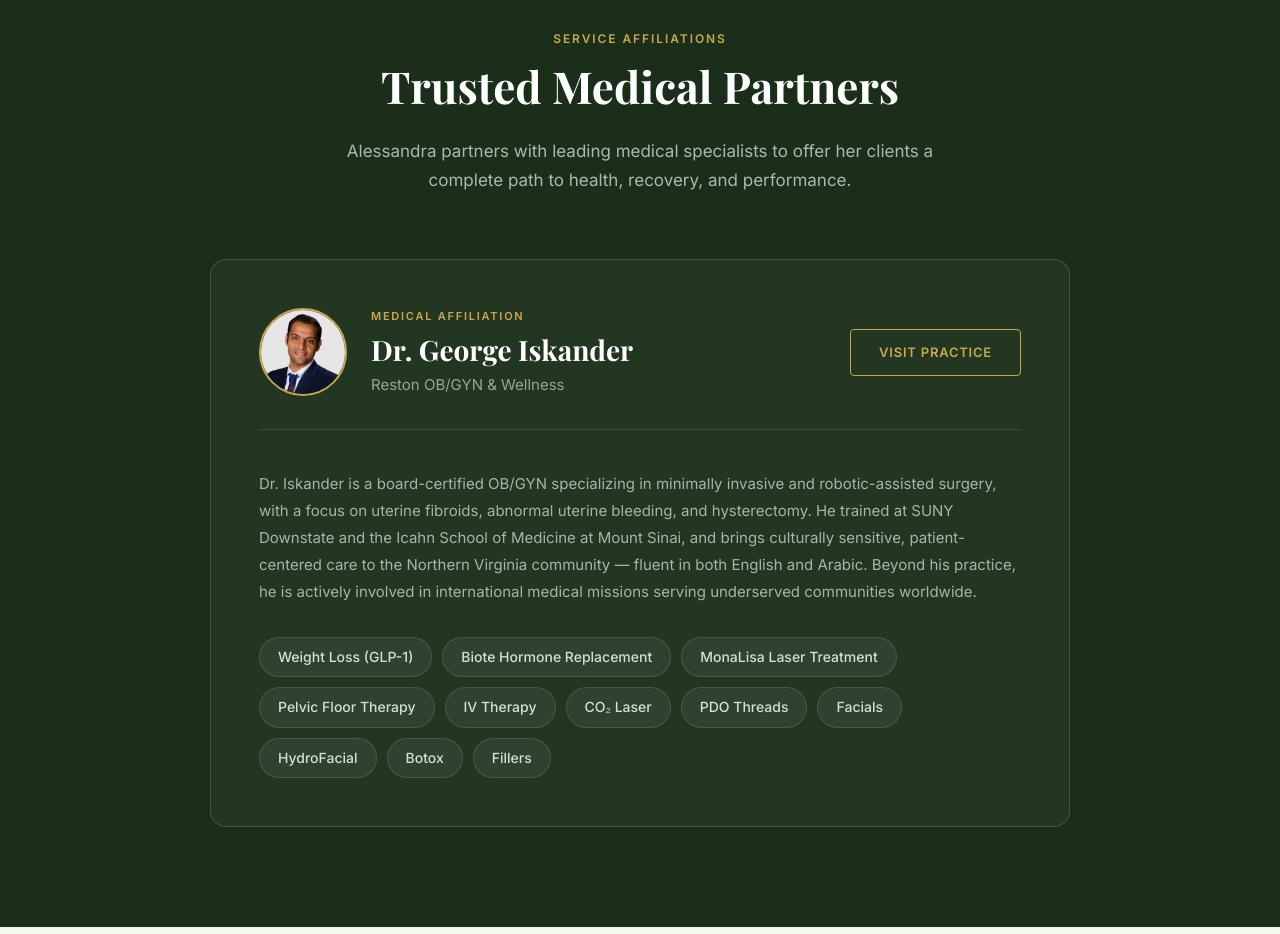
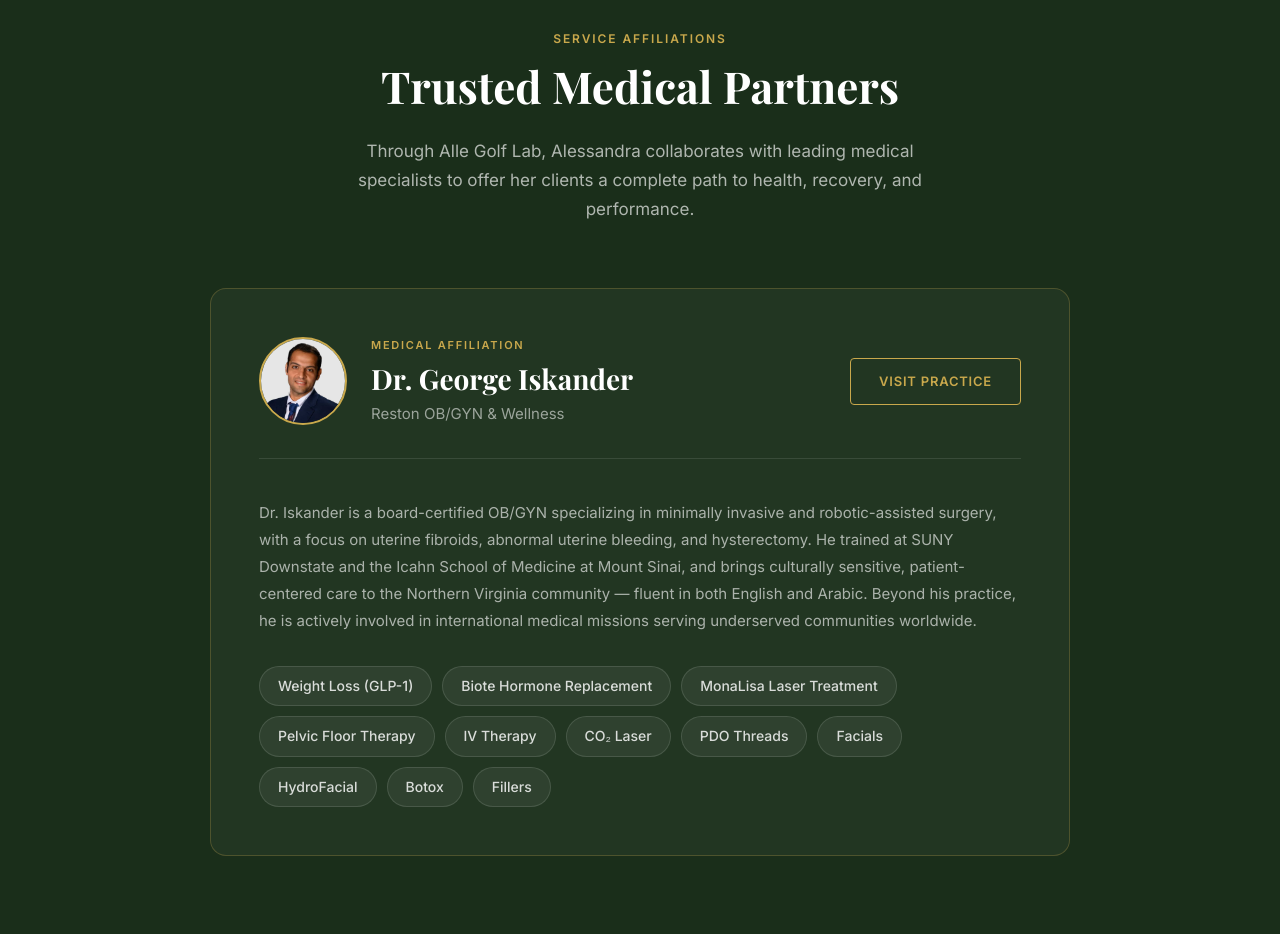
Before and after one commit to earthddx/golf-next, a Next.js app: page / in a window 1280 px wide. Shown: the part 4720-5654 px from the top of the page. Built offline with nearby package versions, Linux system fonts and the light colour scheme.

Commit message:
wording fix

```diff
--- a/app/layout.tsx
+++ b/app/layout.tsx
@@ -77,7 +77,7 @@ const jsonLd = {
       '@id': '#alessandra',
       name: 'Alessandra Miller',
       jobTitle: 'Golf Biomechanics Coach & Fitness Trainer',
-      worksFor: { '@type': 'Organization', name: 'Alle Golf Lab LLC' },
+      founder: { '@type': 'Organization', name: 'Alle Golf Lab LLC' },
       email: 'allemiller@allegolflab.com',
     },
   ],
--- a/components/MedPartnersSection.tsx
+++ b/components/MedPartnersSection.tsx
@@ -24,8 +24,8 @@ export default function MedPartnersSection() {
             Trusted Medical Partners
           </h2>
           <p className={styles.sectionDesc} style={{ color: 'rgba(255,255,255,0.65)' }}>
-            Alessandra partners with leading medical specialists to offer her
-            clients a complete path to health, recovery, and performance.
+            Through Alle Golf Lab, Alessandra collaborates with leading medical
+            specialists to offer her clients a complete path to health, recovery, and performance.
           </p>
         </div>
 
```
